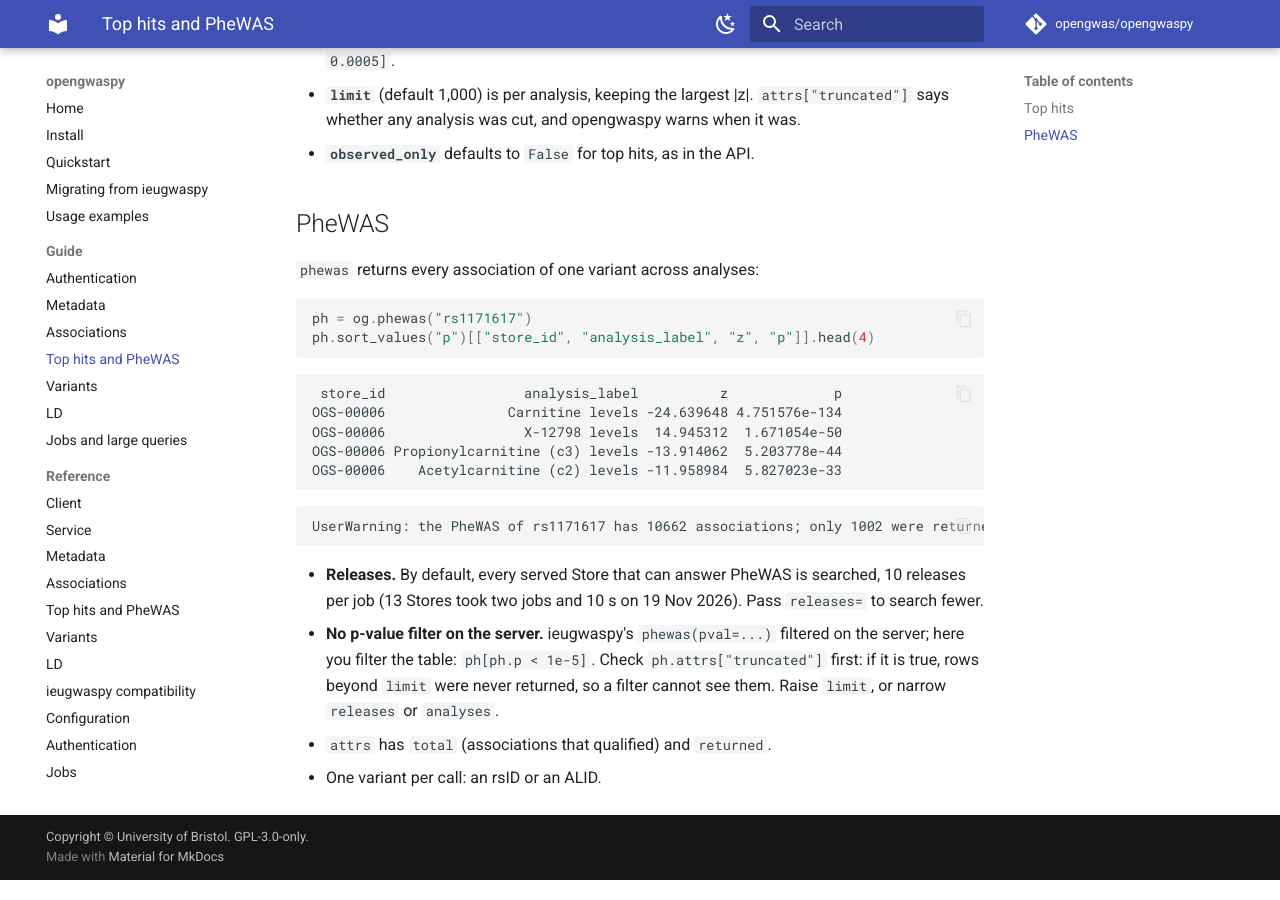
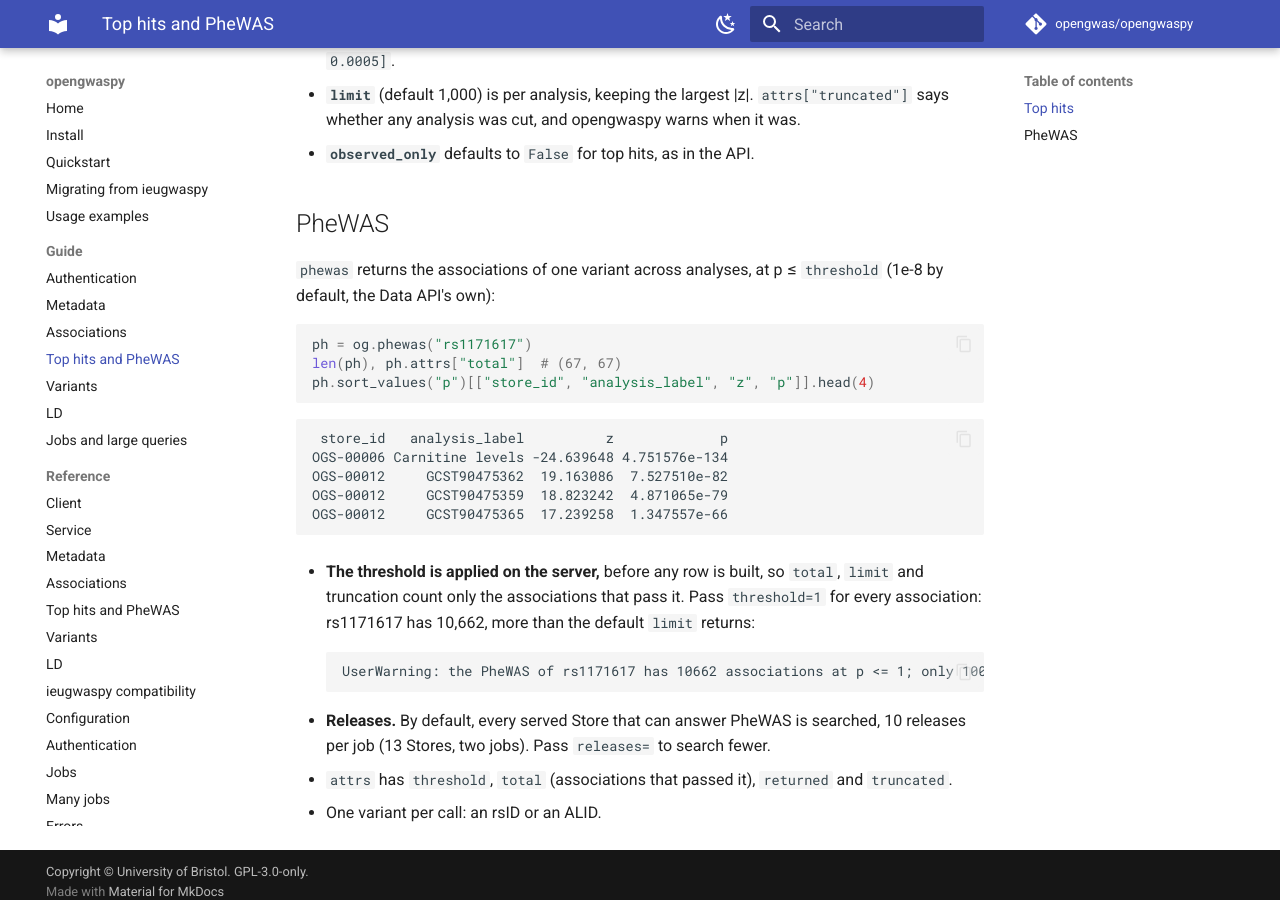
Before and after one commit to opengwas/opengwaspy, an MkDocs documentation site: the page built from docs/guide/tophits-phewas.md, in a window 1280 px wide and 900 px high, scrolled down 732 px. Built offline with MkDocs 1.6.1 and Material for MkDocs 9.7.7, drawn with Linux system fonts in a browser that asks for light colours; comment, search, counter and statistics services are not loaded.

Commit message:
Send the PheWAS threshold to the server (native default 1e-8; compat pval)
Native phewas() takes threshold, defaulting to the Data API's 1e-8
(breaking: it returned every association). compat.phewas sends pval as
the threshold and drops the client-side filter, per-Store rerun and its
refusal; a result still truncated at 10,000 rows is refused.

Co-Authored-By: Claude Opus 5.5 <noreply@anthropic.com>
Claude-Session: https://claude.ai/code/session_01Det8pPHVERCNRsv2N5PUSj

````diff
--- a/docs/guide/tophits-phewas.md
+++ b/docs/guide/tophits-phewas.md
@@ -34,26 +34,28 @@ UserWarning: some analyses have more than 3 hits at p <= 5e-08; only the stronge
 
 ## PheWAS
 
-`phewas` returns every association of one variant across analyses:
+`phewas` returns the associations of one variant across analyses, at p ≤ `threshold` (1e-8 by default, the Data API's own):
 
 ```python
 ph = og.phewas("rs1171617")
+len(ph), ph.attrs["total"]  # (67, 67)
 ph.sort_values("p")[["store_id", "analysis_label", "z", "p"]].head(4)
 ```
 
 ```text
- store_id                 analysis_label          z             p
-OGS-00006               Carnitine levels -24.639648 4.751576e-134
-OGS-00006                 X-12798 levels  14.945312  1.671054e-50
-OGS-00006 Propionylcarnitine (c3) levels -13.914062  5.203778e-44
-OGS-00006    Acetylcarnitine (c2) levels -11.958984  5.827023e-33
+ store_id   analysis_label          z             p
+OGS-00006 Carnitine levels -24.639648 4.751576e-134
+OGS-00012     GCST90475362  19.163086  7.527510e-82
+OGS-00012     GCST90475359  18.823242  4.871065e-79
+OGS-00012     GCST90475365  17.239258  1.347557e-66
 ```
 
-```text
-UserWarning: the PheWAS of rs1171617 has 10662 associations; only 1002 were returned (raise limit for more)
-```
+- **The threshold is applied on the server,** before any row is built, so `total`, `limit` and truncation count only the associations that pass it. Pass `threshold=1` for every association: rs1171617 has 10,662, more than the default `limit` returns:
 
-- **Releases.** By default, every served Store that can answer PheWAS is searched, 10 releases per job (13 Stores took two jobs and 10 s on 19 Nov 2026). Pass `releases=` to search fewer.
-- **No p-value filter on the server.** ieugwaspy's `phewas(pval=...)` filtered on the server; here you filter the table: `ph[ph.p < 1e-5]`. Check `ph.attrs["truncated"]` first: if it is true, rows beyond `limit` were never returned, so a filter cannot see them. Raise `limit`, or narrow `releases` or `analyses`.
-- `attrs` has `total` (associations that qualified) and `returned`.
+    ```text
+    UserWarning: the PheWAS of rs1171617 has 10662 associations at p <= 1; only 1002 were returned (raise limit, up to 10,000 per job, or lower threshold)
+    ```
+
+- **Releases.** By default, every served Store that can answer PheWAS is searched, 10 releases per job (13 Stores, two jobs). Pass `releases=` to search fewer.
+- `attrs` has `threshold`, `total` (associations that passed it), `returned` and `truncated`.
 - One variant per call: an rsID or an ALID.
````
Also changed, not shown: DEVLOG.md (+26 -0 lines), docs/changelog.md (+2 -0 lines), docs/migrating.md (+2 -2 lines), 6 other files.
